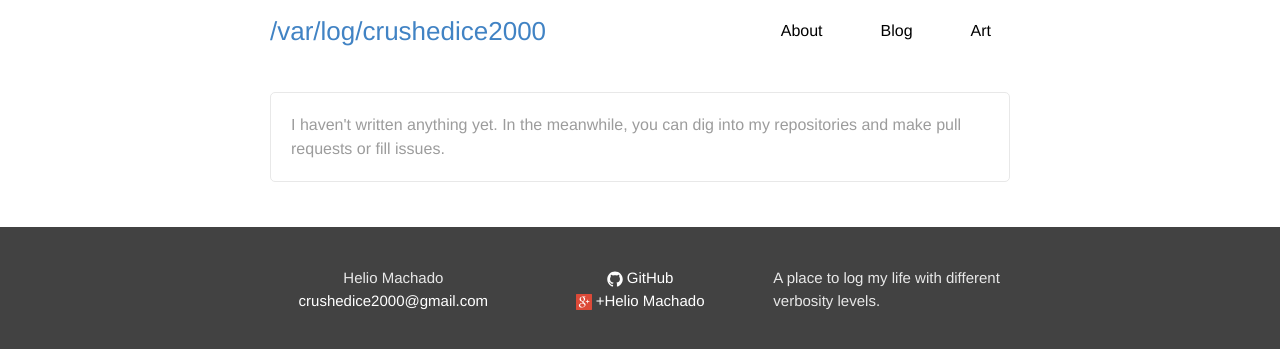
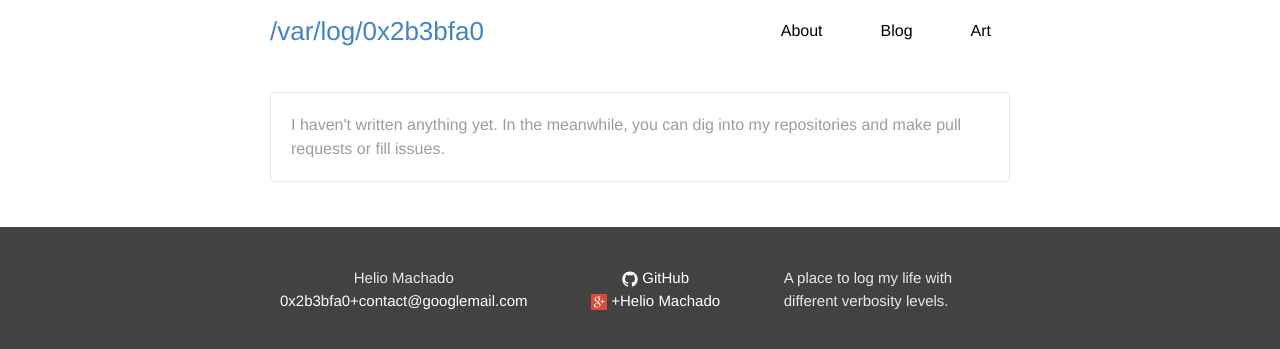
Before and after one commit to 0x2b3bfa0/0x2b3bfa0.github.io, a Jekyll site: the page built from index.md, in a window 1280 px wide. Shown: the top 349 px of the page. Built offline with Jekyll 4.4.1, drawn with Linux system fonts in a browser that asks for light colours.

Commit message:
User name change

```diff
--- a/_config.yml
+++ b/_config.yml
@@ -1,14 +1,14 @@
 title: Helio Machado
 author: Helio Machado
-blog_title: /var/log/crushedice2000
+blog_title: /var/log/0x2b3bfa0
 
 googleplus:
   - +Helio Machado
   - https://plus.google.com/+HelioMachadoM
 
-github: crushedice2000
+github: 0x2b3bfa0
 
-email: Y3J1c2hlZGljZTIwMDBAZ21haWwuY29t # Base64 descrambled at runtime. I hate spam.
+email: MHgyYjNiZmEwK2NvbnRhY3RAZ29vZ2xlbWFpbC5jb20= # Base64 descrambled at runtime. I hate spam.
 
 description: >
   A place to log my life with different verbosity levels.
@@ -21,8 +21,8 @@ encoding: utf-8
 baseurl: ""
 url: "https://crushedice2000.github.io"
 
-disqus:
-  shortname: crushedice2000
+# disqus:
+#   shortname: 0x2b3bfa0 # TODO create a new disqus account
 
 permalink: pretty
 
```
